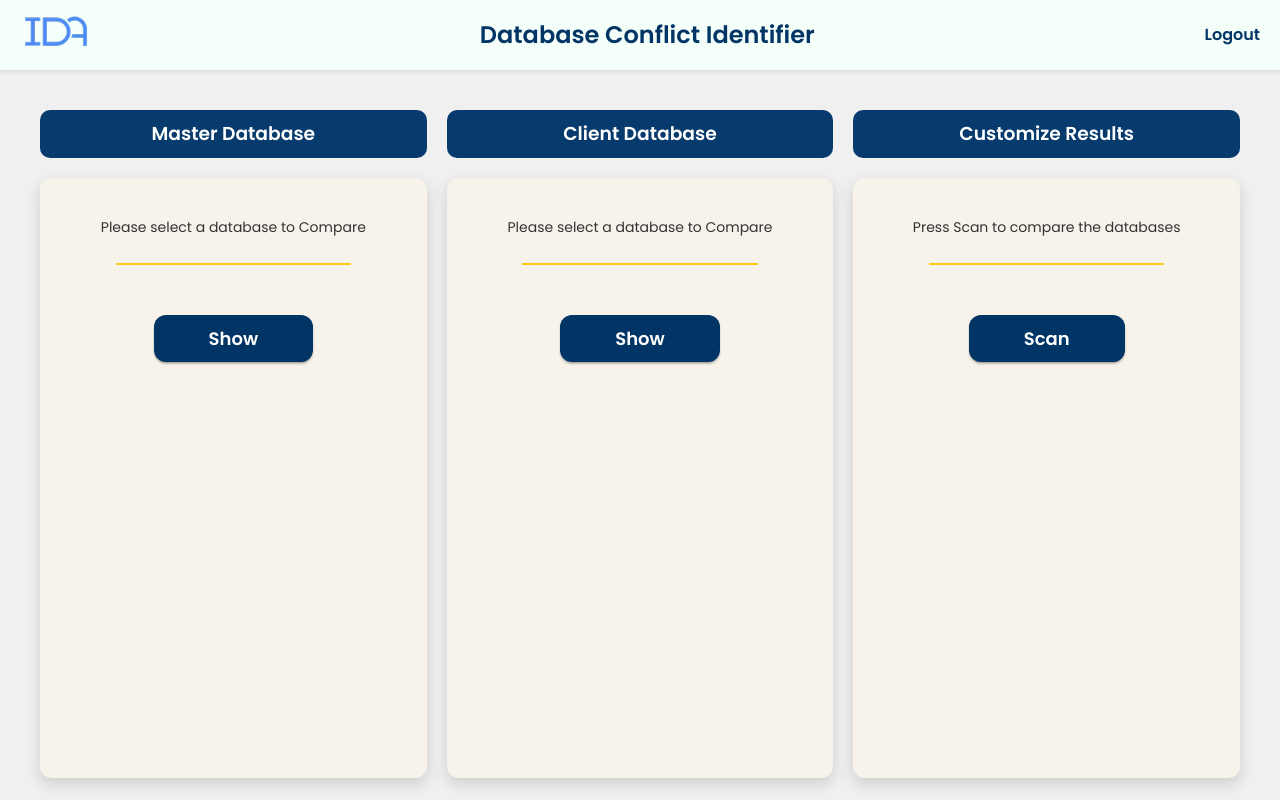
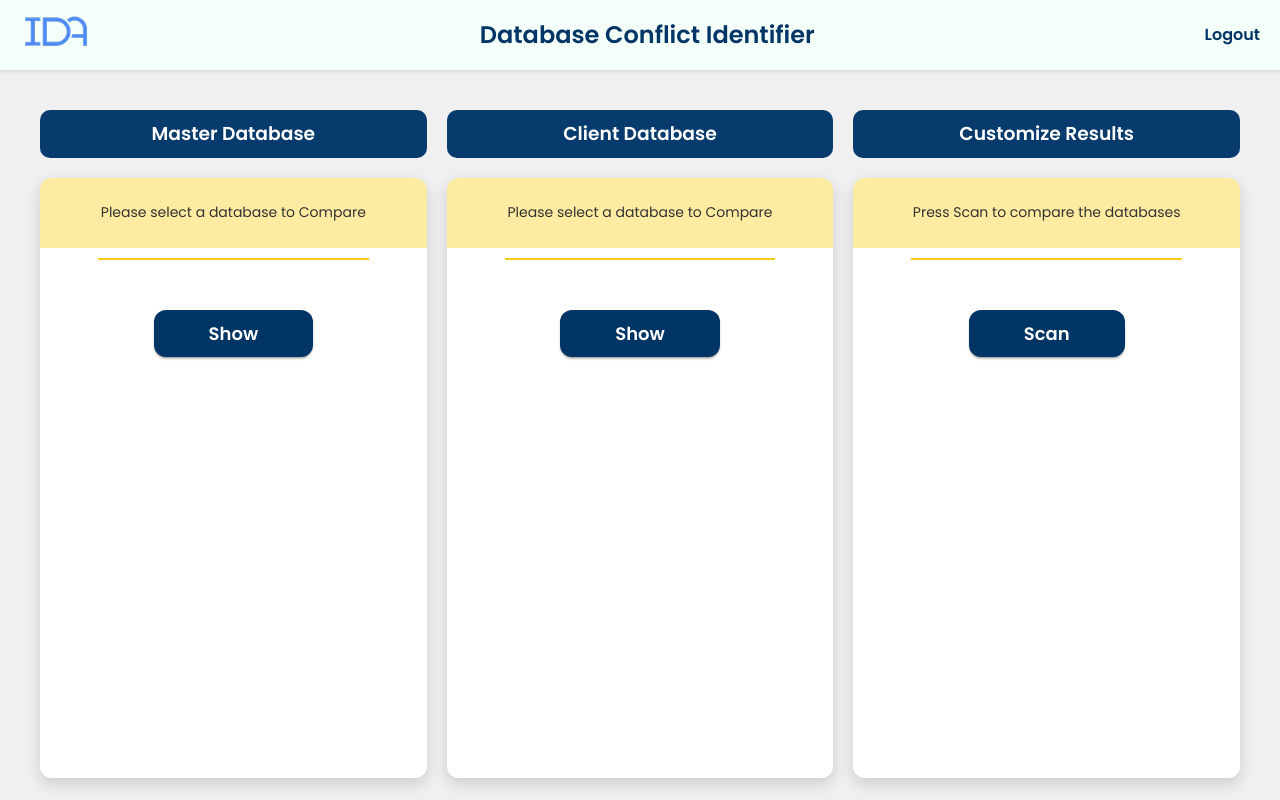
Before and after one commit to DaphneMnlnsn/DCI, a React (Vite) app in the folder dci-frontend/: page /main in a window 1280 px wide. Built offline with nearby package versions, Linux system fonts and the light colour scheme.

Commit message:
added ui design

```diff
--- a/dci-frontend/src/Pages/Scanner.css
+++ b/dci-frontend/src/Pages/Scanner.css
@@ -31,12 +31,42 @@
     box-shadow: rgba(0, 0, 0, 0.484) 0px 2px 3px -1px;
 }
 
+.card-header{
+    background-color: rgb(250, 204, 21, 0.4);
+    color: #333333;
+    padding: 10px;
+    border-radius: 10px 10px 0 0;
+    margin: 0;
+    width: 100%;
+    text-align: center;
+}
+
+.card-header-client{
+    background-color:rgb(250, 204, 21, 0.4);
+    color: #333333;
+    padding: 10px;
+    border-radius: 10px 10px 0 0;
+    margin: 0;
+    width: 100%;
+    text-align: center;
+}
+
+.card-scanner-header{
+    background-color: rgb(250, 204, 21, 0.4);
+    color: #333333;
+    padding: 10px;
+    border-radius: 10px 10px 0 0;
+    margin: 0;
+    width: 100%;
+    text-align: center;
+}
+
 .card {
-    background-color: #f7f3ea;
+    background-color: #ffffff;
     width: 100%;
     height: 75vh;
     margin: 10px;
-    padding: 25px;
+    padding: 0%;
     border-radius: 12px;
     text-align: center;
     box-shadow: 0px 6px 15px rgba(0, 0, 0, 0.15);
@@ -97,3 +127,66 @@
 .checkbox-group input[type="checkbox"] {
     accent-color: #003566;
 }
+
+.MuiTableCell-head { /* Header */
+    background-color: rgb(250, 204, 21, 0.4);
+    padding: 25px;
+}
+
+.table-row:hover { /* Row Hover Effect */
+    transition: background-color 0.3s;
+    background-color: #e1e1e1;
+}
+
+.table-row { /* Table Row Styling */
+  background-color: #ffffff;
+}
+
+.table-row td { /* Table Cell Styling */
+  border-bottom: 1px solid #e0e0e0;
+}
+
+.icon-cell {
+  width: 40px;
+}
+
+.table-name-cell {
+  font-weight: 500;
+}
+
+.expanded-row td { /* Expanded Row Styling */
+  padding: 0;
+  border-bottom: 1px solid #ffffff;
+}
+
+.expanded-cell {
+  padding: 0;
+}
+
+.inner-table {
+  width: 100%;
+  padding: 0;
+  border-collapse: collapse;
+}
+
+.inner-table th, /* Inner Table Header */
+.inner-table td { /* Inner Table Cell */
+  border: 1px solid rgb(40, 100, 159, 0.4);
+  padding: 10px;
+}
+
+.inner-header th {
+  background-color: #f7f3ea;
+  font-weight: 600;
+}
+
+.inner-row:nth-child(even) {
+  background-color: #f7f3ea;
+}
+
+.conflict-count{
+    color: #e63946;
+    font-weight: 600;
+    font-size: 18px;
+
+}
--- a/dci-frontend/src/Pages/Scanner.jsx
+++ b/dci-frontend/src/Pages/Scanner.jsx
@@ -2,6 +2,7 @@ import React, { useState, useRef } from 'react';
 import { useNavigate } from 'react-router-dom';
 import './Scanner.css';
 import axios from 'axios';
+import swal from 'sweetalert2';
 import Header from '../assets/header.jsx';
 import PropTypes from 'prop-types';
 import Box from '@mui/material/Box';
@@ -144,9 +145,11 @@ const MainPage = () => {
                 });
                 swal.fire({
                     title: "Scan Complete",
-                    text: `${totalCount} conflicts found`,
+                    html: `<span class="conflict-count">${totalCount} conflicts found</span>`,
                     icon: "info",
-                    confirmButtonText: "OK"
+                    iconColor: '#FF0000',
+                    confirmButtonText: "OK",
+                    confirmButtonColor: '#003566'
                 });
             }
         }
@@ -161,8 +164,9 @@ const MainPage = () => {
 
     return (
         <React.Fragment>
-            <TableRow sx={{ '& > *': { borderBottom: 'unset' } }}>
-                <TableCell>
+
+        <TableRow className="table-row">
+            <TableCell className="icon-cell">
             <IconButton
                 aria-label="expand row"
                 size="small"
@@ -171,32 +175,35 @@ const MainPage = () => {
                 {open ? <KeyboardArrowUpIcon /> : <KeyboardArrowDownIcon />}
             </IconButton>
             </TableCell>
-                <TableCell component="th" scope="row">
-                    {typeof row === 'string' ? row : `${row.tableName} (${(row.columns && row.columns.length) || 0})`}
+
+            <TableCell className="table-name-cell">
+            {typeof row === "string"
+                ? row
+                : `${row.tableName} (${row.columns?.length || 0})`}
             </TableCell>
-                <TableCell align="right"></TableCell>
-                <TableCell align="right"></TableCell>
         </TableRow>
-            <TableRow>
-                <TableCell style={{ paddingBottom: 0, paddingTop: 0 }} colSpan={6}>
+
+        <TableRow className="expanded-row">
+            <TableCell colSpan={2} className="expanded-cell">
             <Collapse in={open} timeout="auto" unmountOnExit>
-                    <Box sx={{ margin: 1 }}>
-                    <Table size="small" aria-label="purchases">
+                <Box className="expanded-box">
+                <Table size="small" className="inner-table">
                     <TableHead>
-                        <TableRow>
-                            <TableCell style={{ fontWeight: 'bold' }}>Column Name</TableCell>
-                            <TableCell style={{ fontWeight: 'bold' }}>Variable Type</TableCell>
+                    <TableRow className="inner-header">
+                        <TableCell>Column Name</TableCell>
+                        <TableCell>Variable Type</TableCell>
                     </TableRow>
                     </TableHead>
+
                     <TableBody>
-                        {row.columns && row.columns.map((column, index) => (
-                            <TableRow key={column.columnName || index}>
-                            <TableCell component="th" scope="row">
-                                {column.columnName}
-                            </TableCell>
+                    {row.columns?.map((column, index) => (
+                        <TableRow key={index} className="inner-row">
+                        <TableCell>{column.columnName}</TableCell>
                         <TableCell>
                             {column.dataType}
-                                {column.maxCharacters ? ` (${column.maxCharacters} characters)` : ' (N/A)'}
+                            {column.maxCharacters
+                            ? ` (${column.maxCharacters})`
+                            : " (N/A)"}
                         </TableCell>
                         </TableRow>
                     ))}
@@ -243,11 +250,11 @@ const MainPage = () => {
         if (!database) return <div>No data</div>;
         const tables = Array.isArray(database.tables) ? database.tables : [];
         return (
-            <TableContainer component={Paper}>
+            <TableContainer component={Paper} elevation={0}>
             <Table aria-label="collapsible table">
                 <TableHead>
                 <TableRow>
-                    <TableCell style={{ fontWeight: 'bold' }}>Table Names ({tables.length})</TableCell>
+                    <TableCell colSpan={4} style={{ fontWeight: 'bold' }}>Table Names ({tables.length})</TableCell>
                 </TableRow>
                 </TableHead>
                 <TableBody>
@@ -264,11 +271,11 @@ const MainPage = () => {
         if (!database2) return <div>No data</div>;
         const tables2 = Array.isArray(database2.tables2) ? database2.tables2 : [];
         return (
-            <TableContainer component={Paper}>
+            <TableContainer component={Paper} elevation={0}>
             <Table aria-label="collapsible table">
                 <TableHead>
                 <TableRow>
-                    <TableCell style={{ fontWeight: 'bold' }}>Table Names ({tables2.length})</TableCell>
+                    <TableCell colSpan={4} style={{ fontWeight: 'bold' }}>Table Names ({tables2.length})</TableCell>
                 </TableRow>
                 </TableHead>
                 <TableBody>
@@ -363,7 +370,7 @@ const MainPage = () => {
         ];
 
         return (
-            <TableContainer component={Paper}>
+            <TableContainer component={Paper} elevation={0}>
                 <Table aria-label="collapsible table">
                     <TableHead>
                         <TableRow>
@@ -415,9 +422,11 @@ const MainPage = () => {
                                 <CollapsibleTable />
                             ) : (
                                 <>
+                                    <div className="card-header">
                                         <p className="label">
                                             Please select a database to Compare
                                         </p>
+                                        </div>
 
                                         <div className="line"></div>
 
@@ -446,9 +455,11 @@ const MainPage = () => {
                                 <CollapsibleTable2 />
                             ) : (
                                 <>
+                                <div className="card-header-client">
                                     <p className="label">
                                             Please select a database to Compare
                                     </p>
+                                    </div>
 
                                         <div className="line"></div>
 
@@ -477,10 +488,11 @@ const MainPage = () => {
                                 <CollapsibleTableScanned />
                             ) : (
                                 <>
+                                <div className="card-scanner-header">
                                     <p className="label">
                                             Press Scan to compare the databases
                                         </p>
-
+                                </div>
                                         <div className="line"></div>
 
                                         <button className='select-btn' onClick={() => fetchResults()}>Scan</button>
```
Lines whose indentation alone changed are shown as unchanged.
